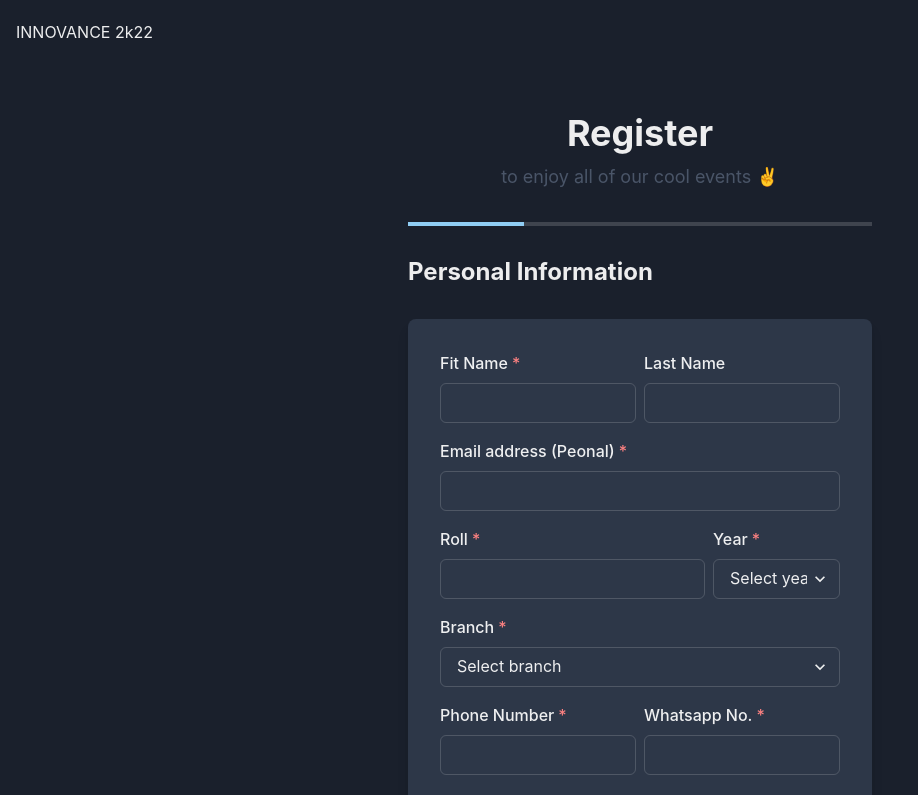
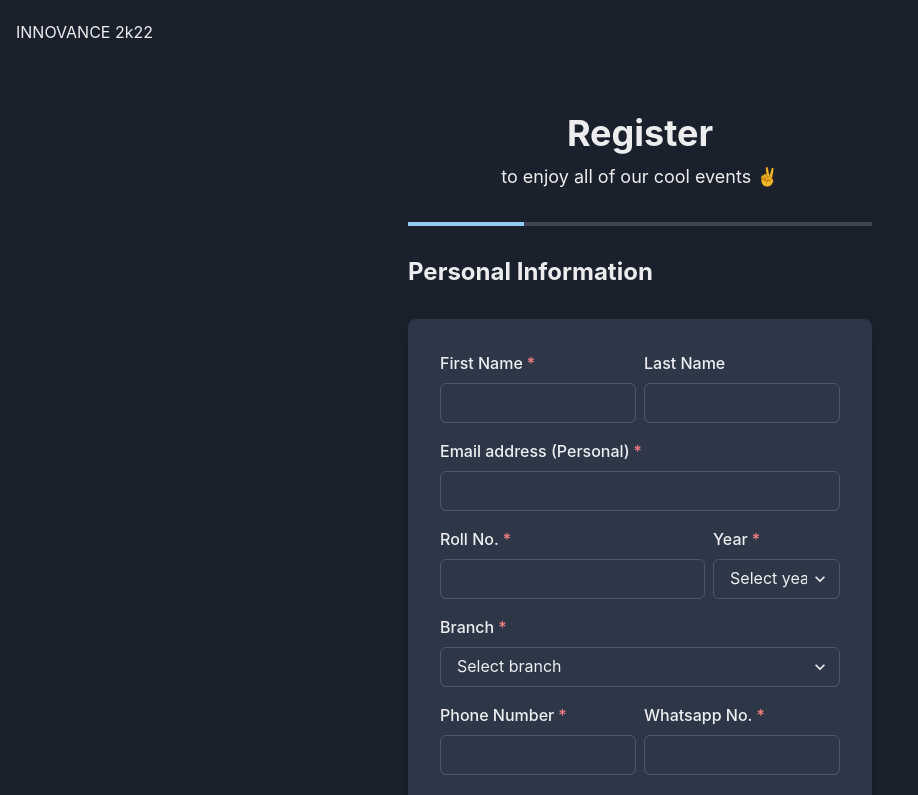
Before and after one commit to sambitraze/headway-frontend, a Next.js app: page /register in a window 1280 px wide. Shown: the top 795 px of the page, without its empty margins (0-918 px from the left). Built offline with nearby package versions, Linux system fonts and the light colour scheme.

Commit message:
register page fixwd

```diff
--- a/components/registerForm.js
+++ b/components/registerForm.js
@@ -52,7 +52,7 @@ export default function RegisterForm() {
                         <Heading fontSize={"4xl"} textAlign={"center"}>
                             Register
                         </Heading>
-                        <Text fontSize={"lg"} color={"gray.600"}>
+                        <Text fontSize={"lg"} color={"gray.00"}>
                             to enjoy all of our cool events ✌️
                         </Text>
                     </Stack>
@@ -76,7 +76,7 @@ export default function RegisterForm() {
                                 <HStack>
                                     <Box>
                                         <FormControl id="fitName" isRequired>
-                                            <FormLabel>Fit Name</FormLabel>
+                                            <FormLabel>First Name</FormLabel>
                                             <Input
                                                 type="text"
                                                 value={fitName}
@@ -100,7 +100,7 @@ export default function RegisterForm() {
                                     </Box>
                                 </HStack>
                                 <FormControl id="email" isRequired>
-                                    <FormLabel>Email address (Peonal)</FormLabel>
+                                    <FormLabel>Email address (Personal)</FormLabel>
                                     <Input
                                         type="email"
                                         value={email}
@@ -112,7 +112,7 @@ export default function RegisterForm() {
                                 <HStack>
                                     <Box>
                                         <FormControl id="roll" isRequired>
-                                            <FormLabel>Roll</FormLabel>
+                                            <FormLabel>Roll No.</FormLabel>
                                             <Input
                                                 type="text"
                                                 value={roll}
--- a/pages/_app.js
+++ b/pages/_app.js
@@ -58,13 +58,13 @@ function MyApp({ Component, pageProps }) {
           align={{ base: 'center', md: 'center' }}>
           <Text>© 2022 Innovance 2k22. All rights reserved</Text>
           <Stack direction={'row'} spacing={6}>
-            <SocialButton label={'Twitter'} href={'#'}>
+            <SocialButton label={'Twitter'} href={'https://twitter.com/iotlabkiit'}>
               <FaTwitter />
             </SocialButton>
-            <SocialButton label={'YouTube'} href={'#'}>
+            <SocialButton label={'YouTube'} href={'https://iotkiit.in'}>
               <FaYoutube />
             </SocialButton>
-            <SocialButton label={'Instagram'} href={'#'}>
+            <SocialButton label={'Instagram'} href={'https://www.instagram.com/iot.lab.kiit/'}>
               <FaInstagram />
             </SocialButton>
           </Stack>
```
Also changed, not shown: page-components/Home/Gallery.jsx (+21 -6 lines).
